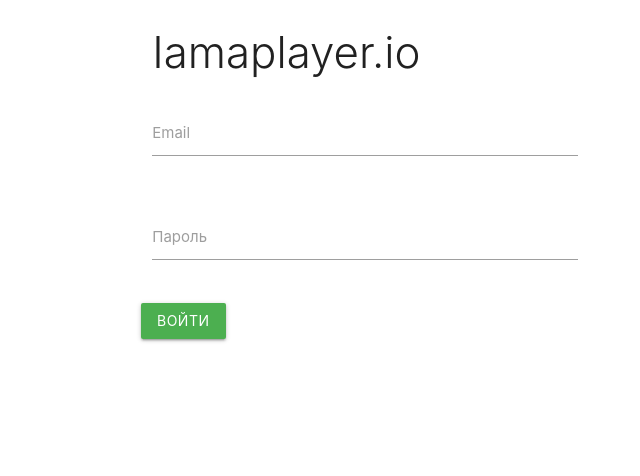
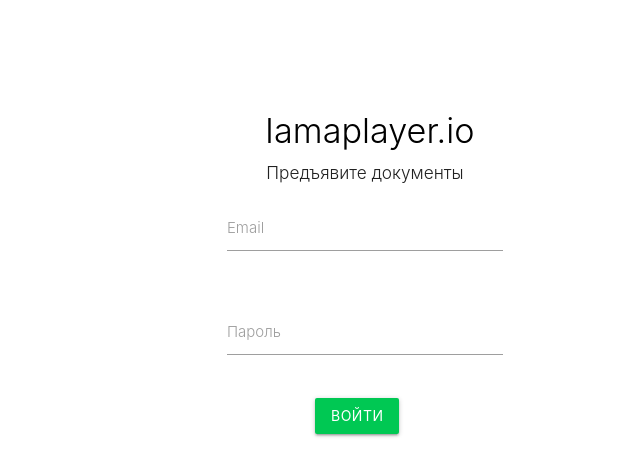
Before and after one commit to maxlazarev/iamaplayer.net, a website: page frontend/admin_app/index.html in a window 1280 px wide. Shown: the whole page, without its empty margins (275-915 px from the left). Drawn offline with nearby package versions, Linux system fonts and the light colour scheme; files that its build step writes are made by us from their sources.

Commit message:
Login form

```diff
--- a/frontend/admin_app/index.html
+++ b/frontend/admin_app/index.html
@@ -5,28 +5,37 @@
     <title>Iamaplayer.io</title>
     <!-- Compiled and minified CSS -->
     <link rel="stylesheet" href="https://cdnjs.cloudflare.com/ajax/libs/materialize/0.97.0/css/materialize.min.css">
+    <link rel="stylesheet" href="/public/admin/css/app.css">
     <!--Let browser know website is optimized for mobile-->
     <meta name="viewport" content="width=device-width, initial-scale=1.0"/>
 </head>
 <body>
 <div class="container">
     <div class="row">
-        <form class="col s6 offset-s3 ">
-            <h3 class="light valign">Iamaplayer.io</h3>
-            <div class="row">
-                <div class="input-field col s12">
-                    <input id="email" type="email" class="text-green lighten validate">
+        <form class="col s4 offset-s4 admin-login-form">
+            <h4 class="light valign admin-logo">
+                <a class="admin-logo-link" href="/">
+                    <i class="admin-logo icon-logo_43x43"></i>
+                    <span class="hide-on-small-only">
+                        Iamaplayer.io
+                    </span>
+                </a>
+            </h4>
+            <h6 class="light center-align">Предъявите документы</h6>
+            <div class="row valign">
+                <div class="input-field col s12 light">
+                    <input id="email" type="email" class="text-green light validate">
                     <label for="email">Email</label>
                 </div>
             </div>
-            <div class="row">
-                <div class="input-field col s12">
-                    <input id="password" type="password" class="validate text-light-green darken-4">
+            <div class="row valign">
+                <div class="input-field col s12 light">
+                    <input id="password" type="password" class="validate light text-light-green darken-4">
                     <label for="password">Пароль</label>
                 </div>
             </div>
             <div class="row valign-wrapper">
-                <button class="btn waves-effect valign waves-light green lighten" type="submit" name="action">
+                <button class="btn waves-effect waves-light green accent-4 center_with_position_rel" type="submit" name="action">
                     Войти
                 </button>
             </div>
@@ -36,5 +45,6 @@
 <script type="text/javascript" src="https://code.jquery.com/jquery-2.1.1.min.js"></script>
 <script type="text/javascript" src="https://cdnjs.cloudflare.com/ajax/libs/materialize/0.97.0/js/materialize.min.js"></script>
 <script type="text/javascript" src="https://ajax.googleapis.com/ajax/libs/angularjs/1.4.3/angular.min.js"></script>
+<script type="text/javascript" src="<%= js %>"></script>
 </body>
 </html>
--- /dev/null
+++ b/frontend/admin_app/scss/style.scss
@@ -0,0 +1,20 @@
+.admin-logo{
+    text-align: center;
+    .icon-logo_43x43{
+        display: inline-block;
+        position: relative;
+        top: 10px;
+    }
+    .admin-logo-link{
+        color: #000;
+    }
+}
+
+.admin-login-form{
+    margin-top: 10%;
+}
+.center_with_position_rel{
+    position: relative;
+    left: 50%;
+    margin-left: -50px
+}
--- a/frontend/admin_app/scss/style.scss.css
+++ /dev/null
@@ -1,3 +0,0 @@
-.light{
-    font-weight: lighter;
-}
--- a/routes/index.js
+++ b/routes/index.js
@@ -13,15 +13,15 @@
      */
     app.get('/admin', function(req, res) {
 
-        res.sendFile(constants.DR + '/' + paths.admin.indexDist);
+        res.sendFile(constants.DR + '/' + paths.admin.indexDest);
     });
 
     app.get('/admin/*', function(req, res) {
-        res.sendFile(constants.DR + '/' + paths.admin.indexDist);
+        res.sendFile(constants.DR + '/' + paths.admin.indexDest);
     });
 
     app.get('*', function(req, res) {
-        res.sendFile(constants.DR + '/' + paths.front.indexDist);
+        res.sendFile(constants.DR + '/' + paths.front.indexDest);
     });
 
 
```
